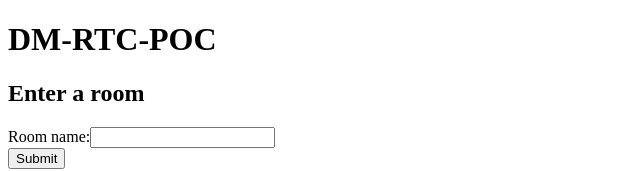
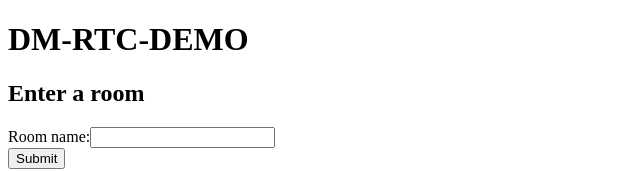
Before and after one commit to GwangjoGong/web-rtc-demo, a React (Create React App) app: page / in a window 1280 px wide. Shown: the top 171 px of the page, without its empty margins (0-640 px from the left). Built offline with nearby package versions, Linux system fonts and the light colour scheme.

Commit message:
:sparkles: Updated header

```diff
--- a/src/components/App.js
+++ b/src/components/App.js
@@ -4,7 +4,7 @@ import VideoChat from "../routes/VideoChat";
 function App() {
   return (
     <>
-      <h1>DM-RTC-POC</h1>
+      <h1>DM-RTC-DEMO</h1>
       <Router>
         {/* <Route path="/login">
         <Login />
```
Also changed, not shown: 1 other file (tests, documents, lock files or other folders).
